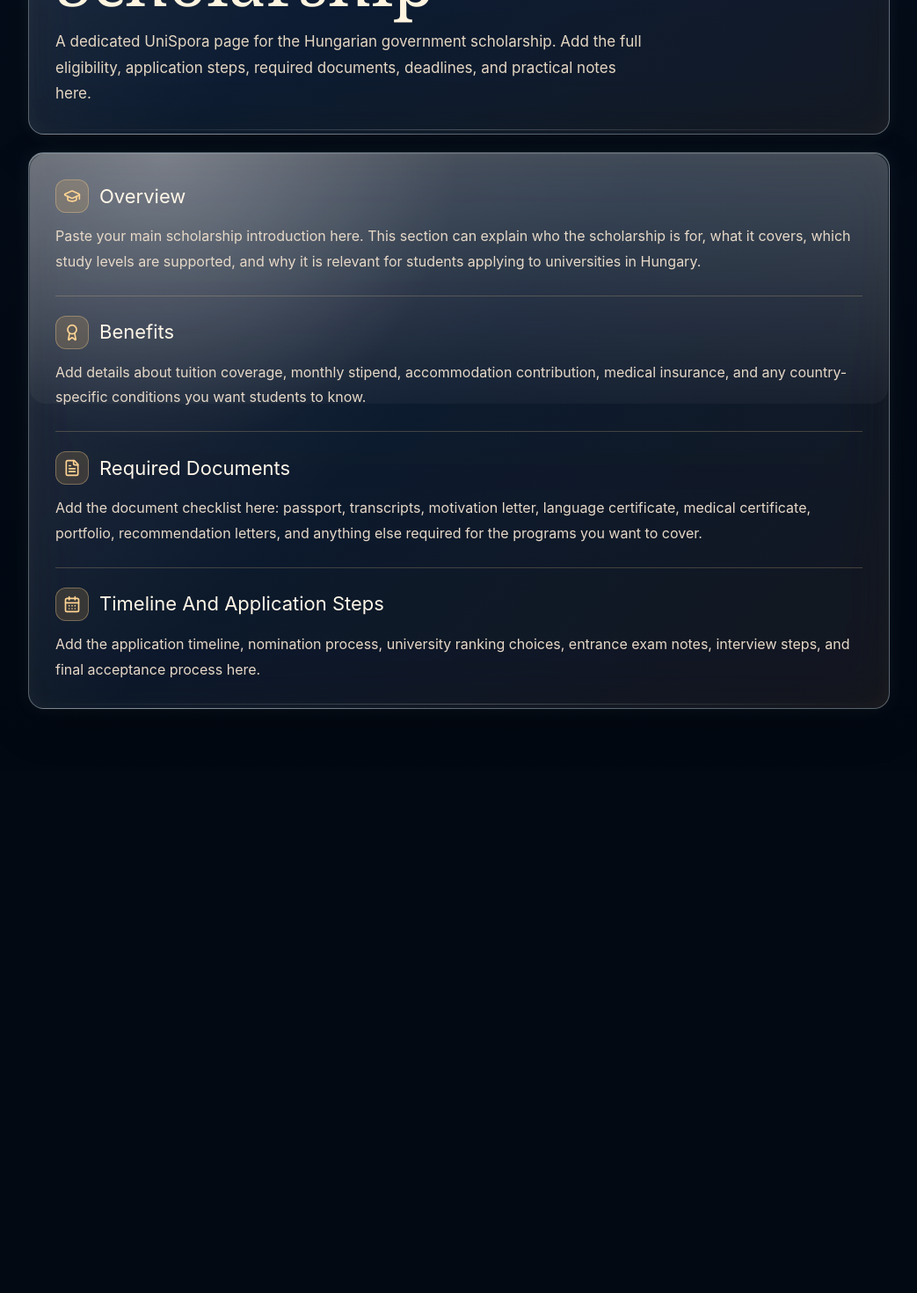
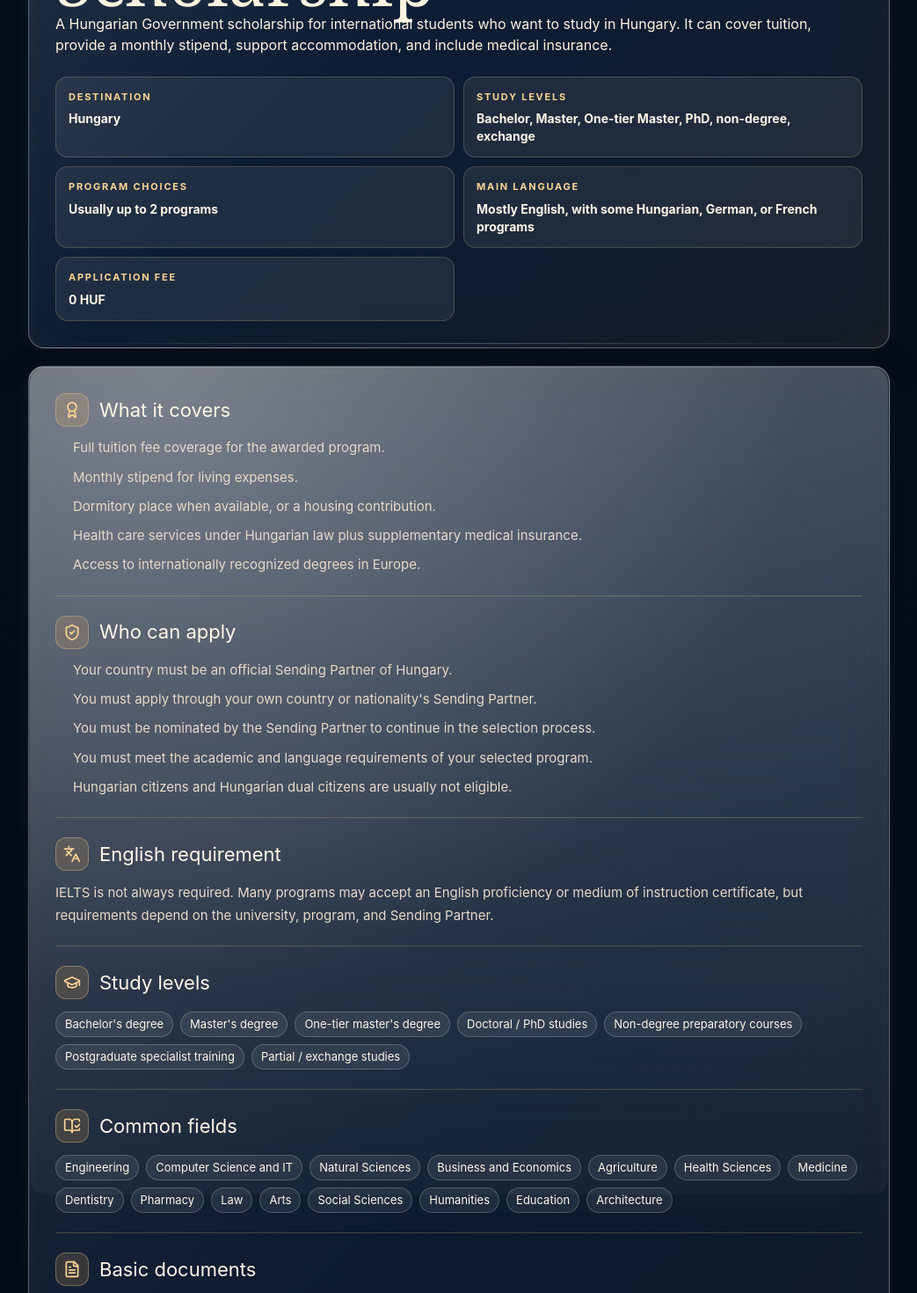
Before and after one commit to shah-ahmad/UNISPORA, a React (Vite) app: page /scholarships/stipendium-hungaricum in a window 1280 px wide. Shown: the part 460-1930 px from the top of the page at 88% size, without its empty margins (118-1161 px from the left). Before the commit the page ends 1336 px from the top, so only its background shows below. Built offline with nearby package versions, Linux system fonts and the light colour scheme; no server answers.

Commit message:
Add concise Stipendium scholarship content

```diff
--- /dev/null
+++ b/src/data/scholarships.ts
@@ -0,0 +1,214 @@
+export type Scholarship = {
+  slug: string;
+  title: string;
+  provider: string;
+  hostCountries: string[];
+  fundingType: string;
+  applicationFee: string;
+  languageNote: string;
+  summary: string;
+  quickFacts: { label: string; value: string }[];
+  benefits: string[];
+  eligibility: string[];
+  studyLevels: string[];
+  fields: string[];
+  documents: string[];
+  process: string[];
+  importantNotes: string[];
+  sendingPartners: string[];
+  officialUrl: string;
+};
+
+export const scholarships: Scholarship[] = [
+  {
+    slug: "stipendium-hungaricum",
+    title: "Stipendium Hungaricum Scholarship",
+    provider: "Hungarian Government and Tempus Public Foundation",
+    hostCountries: ["Hungary"],
+    fundingType: "Fully funded / government scholarship",
+    applicationFee: "Free",
+    languageNote: "IELTS is not always required. Many programs may accept an English proficiency or medium of instruction certificate, but requirements depend on the university, program, and Sending Partner.",
+    summary:
+      "A Hungarian Government scholarship for international students who want to study in Hungary. It can cover tuition, provide a monthly stipend, support accommodation, and include medical insurance.",
+    quickFacts: [
+      { label: "Destination", value: "Hungary" },
+      { label: "Study levels", value: "Bachelor, Master, One-tier Master, PhD, non-degree, exchange" },
+      { label: "Program choices", value: "Usually up to 2 programs" },
+      { label: "Main language", value: "Mostly English, with some Hungarian, German, or French programs" },
+      { label: "Application fee", value: "0 HUF" },
+    ],
+    benefits: [
+      "Full tuition fee coverage for the awarded program.",
+      "Monthly stipend for living expenses.",
+      "Dormitory place when available, or a housing contribution.",
+      "Health care services under Hungarian law plus supplementary medical insurance.",
+      "Access to internationally recognized degrees in Europe.",
+    ],
+    eligibility: [
+      "Your country must be an official Sending Partner of Hungary.",
+      "You must apply through your own country or nationality's Sending Partner.",
+      "You must be nominated by the Sending Partner to continue in the selection process.",
+      "You must meet the academic and language requirements of your selected program.",
+      "Hungarian citizens and Hungarian dual citizens are usually not eligible.",
+    ],
+    studyLevels: [
+      "Bachelor's degree",
+      "Master's degree",
+      "One-tier master's degree",
+      "Doctoral / PhD studies",
+      "Non-degree preparatory courses",
+      "Postgraduate specialist training",
+      "Partial / exchange studies",
+    ],
+    fields: [
+      "Engineering",
+      "Computer Science and IT",
+      "Natural Sciences",
+      "Business and Economics",
+      "Agriculture",
+      "Health Sciences",
+      "Medicine",
+      "Dentistry",
+      "Pharmacy",
+      "Law",
+      "Arts",
+      "Social Sciences",
+      "Humanities",
+      "Education",
+      "Architecture",
+    ],
+    documents: [
+      "Online application form and recent photo.",
+      "Motivation letter.",
+      "Proof of language proficiency or accepted English proficiency certificate.",
+      "School certificates, degree certificates, and academic transcripts.",
+      "Passport or official ID document.",
+      "Medical certificate, if requested later.",
+      "Portfolio or audio/video material for some arts and music programs.",
+    ],
+    process: [
+      "Submit the online application through the official Stipendium Hungaricum system.",
+      "Your Sending Partner reviews applications and nominates selected students.",
+      "The Hungarian university checks documents and may hold an exam, interview, portfolio review, or professional test.",
+      "Tempus Public Foundation makes the final allocation based on nomination, entrance results, capacity, program choices, and bilateral rules.",
+      "Final results are published in the online application system.",
+    ],
+    importantNotes: [
+      "Medical programs are very competitive.",
+      "STEM+ fields may receive priority in allocation.",
+      "The stipend is a contribution and may not cover all living costs, especially in bigger cities.",
+      "Available fields and study levels depend on your country and Sending Partner agreement.",
+      "Apply only through the official system and avoid agencies that ask for money.",
+    ],
+    sendingPartners: [
+      "Albania",
+      "Algeria",
+      "Angola",
+      "Argentina",
+      "Armenia",
+      "Azerbaijan",
+      "Bahrain",
+      "Bangladesh",
+      "Belarus",
+      "Belize",
+      "Bosnia and Herzegovina",
+      "Botswana",
+      "Brunei",
+      "Burkina Faso",
+      "Burundi",
+      "Cabo Verde",
+      "Cambodia",
+      "Chad",
+      "Chile",
+      "China",
+      "Colombia",
+      "Costa Rica",
+      "Cuba",
+      "Democratic Republic of the Congo",
+      "Dominican Republic",
+      "Ecuador",
+      "Egypt",
+      "El Salvador",
+      "Equatorial Guinea",
+      "Eritrea",
+      "Ethiopia",
+      "Gambia",
+      "Georgia",
+      "Ghana",
+      "Guinea-Bissau",
+      "Honduras",
+      "India",
+      "Indonesia",
+      "Iran",
+      "Iraq",
+      "Israel",
+      "Japan",
+      "Jordan",
+      "Kazakhstan",
+      "Kenya",
+      "Kosovo",
+      "Kyrgyzstan",
+      "Laos",
+      "Lebanon",
+      "Liberia",
+      "Libya",
+      "Madagascar",
+      "Malaysia",
+      "Maldives",
+      "Mali",
+      "Marshall Islands",
+      "Mauritius",
+      "Mexico",
+      "Moldova",
+      "Mongolia",
+      "Montenegro",
+      "Morocco",
+      "Mozambique",
+      "Namibia",
+      "Nigeria",
+      "North Macedonia",
+      "Oman",
+      "Pakistan",
+      "Palestine",
+      "Panama",
+      "Peru",
+      "Philippines",
+      "Republic of Srpska",
+      "Rwanda",
+      "Russia",
+      "Saint Lucia",
+      "Sao Tome and Principe",
+      "Serbia",
+      "Seychelles",
+      "Sierra Leone",
+      "Singapore",
+      "South Africa",
+      "South Korea",
+      "Sri Lanka",
+      "Sudan",
+      "Syria",
+      "Taiwan / Republic of China",
+      "Tajikistan",
+      "Tanzania",
+      "Thailand",
+      "Tunisia",
+      "Turkiye",
+      "Turkmenistan",
+      "Uganda",
+      "Ukraine",
+      "United Arab Emirates",
+      "Uruguay",
+      "Uzbekistan",
+      "Venezuela",
+      "Vietnam",
+      "Yemen",
+      "Pacific Alliance",
+      "SEGIB / Ibero-American General Secretariat",
+    ],
+    officialUrl: "https://stipendiumhungaricum.hu/",
+  },
+];
+
+export function getScholarshipBySlug(slug: string) {
+  return scholarships.find((scholarship) => scholarship.slug === slug);
+}
--- a/src/routes/scholarships.stipendium-hungaricum.tsx
+++ b/src/routes/scholarships.stipendium-hungaricum.tsx
@@ -1,12 +1,26 @@
 import { createFileRoute, Link } from "@tanstack/react-router";
-import { ArrowLeft, Award, CalendarDays, FileText, GraduationCap } from "lucide-react";
+import {
+  ArrowLeft,
+  Award,
+  BookOpenCheck,
+  CalendarDays,
+  CheckCircle2,
+  ExternalLink,
+  FileText,
+  GraduationCap,
+  Languages,
+  ShieldCheck,
+} from "lucide-react";
 import { AppShell } from "@/components/layout/AppShell";
+import { getScholarshipBySlug } from "@/data/scholarships";
 
 export const Route = createFileRoute("/scholarships/stipendium-hungaricum")({
   component: StipendiumHungaricum,
 });
 
 function StipendiumHungaricum() {
+  const scholarship = getScholarshipBySlug("stipendium-hungaricum")!;
+
   return (
     <AppShell>
       <section className="scholarship-page">
@@ -15,48 +29,96 @@ function StipendiumHungaricum() {
             <ArrowLeft size={18} /> Back to globe
           </Link>
           <p className="text-sm uppercase tracking-[0.24em] text-[#f6b75c]">Scholarship guide</p>
-          <h1>Stipendium Hungaricum Scholarship</h1>
-          <p>
-            A dedicated UniSpora page for the Hungarian government scholarship. Add the full
-            eligibility, application steps, required documents, deadlines, and practical notes here.
-          </p>
+          <h1>{scholarship.title}</h1>
+          <p>{scholarship.summary}</p>
+
+          <div className="scholarship-quick-grid">
+            {scholarship.quickFacts.map((fact) => (
+              <div key={fact.label} className="scholarship-fact">
+                <span>{fact.label}</span>
+                <strong>{fact.value}</strong>
+              </div>
+            ))}
+          </div>
         </div>
 
         <div className="scholarship-content">
           <article className="glass-card scholarship-article">
-            <Section icon={<GraduationCap size={20} />} title="Overview">
-              <p>
-                Paste your main scholarship introduction here. This section can explain who the
-                scholarship is for, what it covers, which study levels are supported, and why it is
-                relevant for students applying to universities in Hungary.
-              </p>
+            <Section icon={<Award size={20} />} title="What it covers">
+              <Bullets items={scholarship.benefits} />
             </Section>
 
-            <Section icon={<Award size={20} />} title="Benefits">
-              <p>
-                Add details about tuition coverage, monthly stipend, accommodation contribution,
-                medical insurance, and any country-specific conditions you want students to know.
-              </p>
+            <Section icon={<ShieldCheck size={20} />} title="Who can apply">
+              <Bullets items={scholarship.eligibility} />
             </Section>
 
-            <Section icon={<FileText size={20} />} title="Required Documents">
-              <p>
-                Add the document checklist here: passport, transcripts, motivation letter, language
-                certificate, medical certificate, portfolio, recommendation letters, and anything
-                else required for the programs you want to cover.
-              </p>
+            <Section icon={<Languages size={20} />} title="English requirement">
+              <p>{scholarship.languageNote}</p>
             </Section>
 
-            <Section icon={<CalendarDays size={20} />} title="Timeline And Application Steps">
+            <Section icon={<GraduationCap size={20} />} title="Study levels">
+              <TagList items={scholarship.studyLevels} />
+            </Section>
+
+            <Section icon={<BookOpenCheck size={20} />} title="Common fields">
+              <TagList items={scholarship.fields} />
+            </Section>
+
+            <Section icon={<FileText size={20} />} title="Basic documents">
+              <Bullets items={scholarship.documents} />
+            </Section>
+
+            <Section icon={<CalendarDays size={20} />} title="Application process">
+              <ol className="scholarship-steps">
+                {scholarship.process.map((step) => (
+                  <li key={step}>{step}</li>
+                ))}
+              </ol>
+            </Section>
+
+            <Section icon={<CheckCircle2 size={20} />} title="Important notes">
+              <Bullets items={scholarship.importantNotes} />
+            </Section>
+
+            <Section icon={<Award size={20} />} title="Eligible Sending Partners">
               <p>
-                Add the application timeline, nomination process, university ranking choices,
-                entrance exam notes, interview steps, and final acceptance process here.
+                Eligibility depends on official agreements between Hungary and partner countries.
+                The list below is a quick reference, but students should always confirm the current
+                country-specific rules on the official website.
               </p>
+              <details className="scholarship-countries">
+                <summary>View sending partners</summary>
+                <TagList items={scholarship.sendingPartners} />
+              </details>
             </Section>
+
+            <a className="panel-action primary scholarship-official-link" href={scholarship.officialUrl} target="_blank" rel="noreferrer">
+              Official scholarship website <ExternalLink size={17} />
+            </a>
           </article>
         </div>
       </section>
     </AppShell>
+  );
+}
+
+function Bullets({ items }: { items: string[] }) {
+  return (
+    <ul className="scholarship-bullets">
+      {items.map((item) => (
+        <li key={item}>{item}</li>
+      ))}
+    </ul>
+  );
+}
+
+function TagList({ items }: { items: string[] }) {
+  return (
+    <div className="scholarship-tags">
+      {items.map((item) => (
+        <span key={item}>{item}</span>
+      ))}
+    </div>
   );
 }
 
--- a/src/styles.css
+++ b/src/styles.css
@@ -2081,8 +2081,8 @@ button.top-nav-link {
   max-width: 680px;
   margin: 18px 0 0;
   color: #e5d7c3;
-  font-size: 17px;
-  line-height: 1.75;
+  font-size: 16px;
+  line-height: 1.7;
 }
 
 .scholarship-back {
@@ -2100,7 +2100,7 @@ button.top-nav-link {
 
 .scholarship-article {
   display: grid;
-  gap: 24px;
+  gap: 22px;
 }
 
 .scholarship-section {
@@ -2139,8 +2139,99 @@ button.top-nav-link {
 .scholarship-section p {
   margin: 12px 0 0;
   color: #e7d9c8;
-  font-size: 16px;
-  line-height: 1.8;
+  font-size: 15px;
+  line-height: 1.7;
+}
+
+.scholarship-quick-grid {
+  display: grid;
+  grid-template-columns: repeat(2, minmax(0, 1fr));
+  gap: 10px;
+  margin-top: 24px;
+}
+
+.scholarship-fact {
+  padding: 14px;
+  border: 1px solid rgba(255, 212, 147, 0.2);
+  border-radius: 14px;
+  background: rgba(255, 255, 255, 0.07);
+}
+
+.scholarship-fact span {
+  display: block;
+  color: #ffd493;
+  font-size: 11px;
+  font-weight: 700;
+  letter-spacing: 0.16em;
+  text-transform: uppercase;
+}
+
+.scholarship-fact strong {
+  display: block;
+  margin-top: 7px;
+  color: #fff6e7;
+  font-size: 14px;
+  line-height: 1.4;
+}
+
+.scholarship-bullets,
+.scholarship-steps {
+  display: grid;
+  gap: 9px;
+  margin: 12px 0 0;
+  padding-left: 20px;
+  color: #e7d9c8;
+  font-size: 15px;
+  line-height: 1.62;
+}
+
+.scholarship-tags {
+  display: flex;
+  flex-wrap: wrap;
+  gap: 8px;
+  margin-top: 14px;
+}
+
+.scholarship-tags span {
+  padding: 7px 10px;
+  border: 1px solid rgba(226, 243, 250, 0.22);
+  border-radius: 999px;
+  color: #fff6e7;
+  background: rgba(255, 255, 255, 0.08);
+  font-size: 13px;
+  line-height: 1;
+}
+
+.scholarship-countries {
+  margin-top: 14px;
+}
+
+.scholarship-countries summary {
+  width: fit-content;
+  cursor: pointer;
+  color: #ffe2a5;
+  font-weight: 700;
+}
+
+.scholarship-official-link {
+  width: fit-content;
+  min-width: 260px;
+}
+
+@media (max-width: 720px) {
+  .scholarship-hero,
+  .scholarship-article {
+    padding: 22px;
+  }
+
+  .scholarship-quick-grid {
+    grid-template-columns: 1fr;
+  }
+
+  .scholarship-official-link {
+    width: 100%;
+    min-width: 0;
+  }
 }
 
 .home-details.anchored-details,
```
